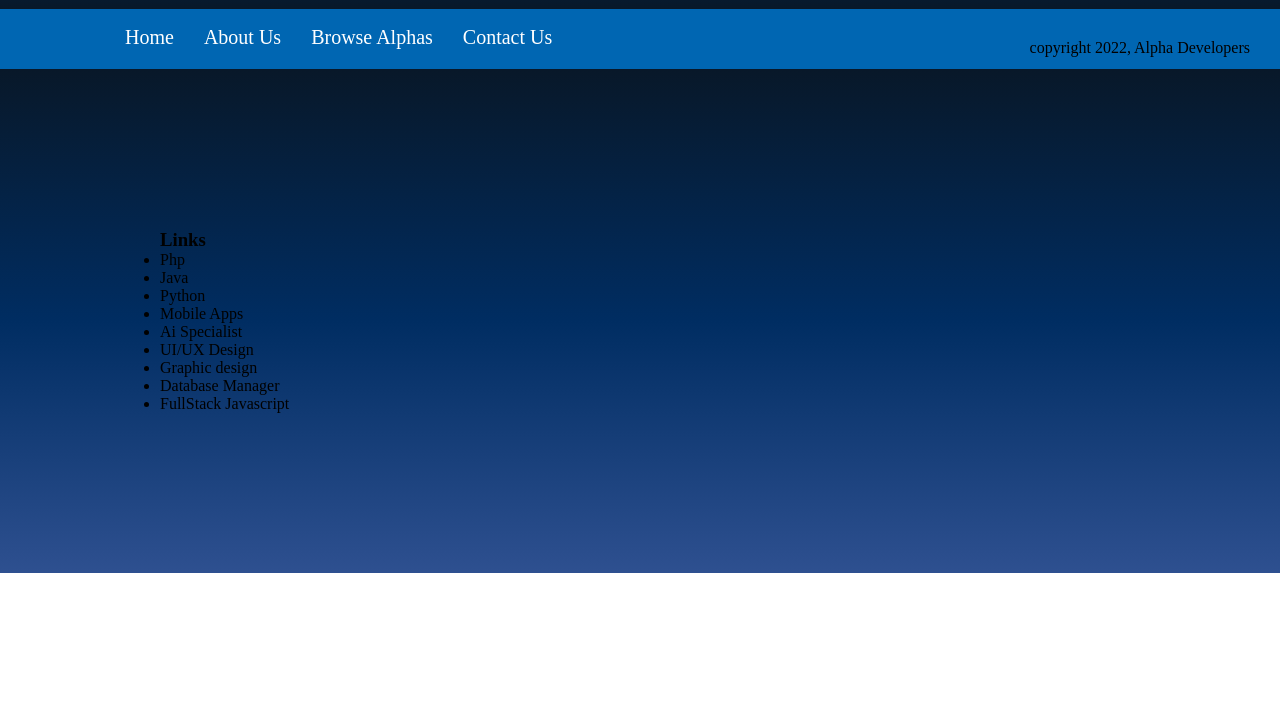
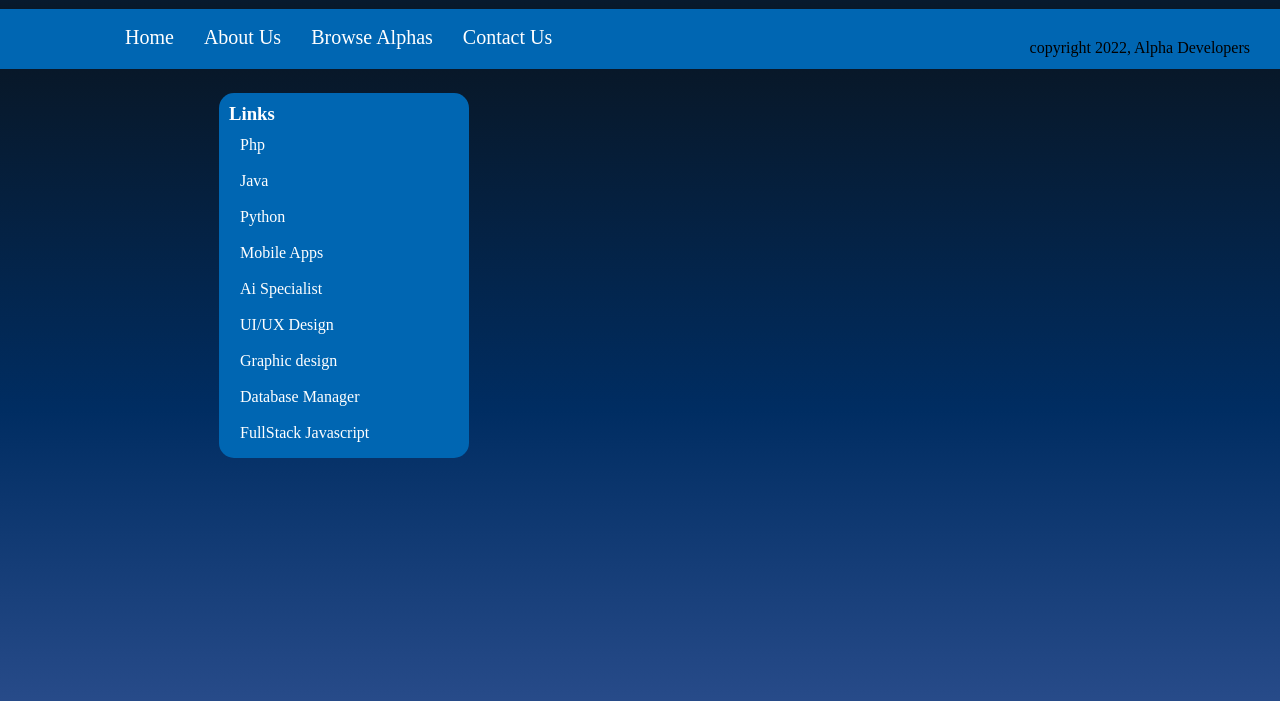
Before and after one commit to leonelta/alpha, a plain HTML site: page alpha.html in a window 1280 px wide. Shown: the part 109-810 px from the top of the page. Drawn offline with Linux system fonts and the light colour scheme.

Commit message:
styling class colum-side

```diff
--- a/sty.css
+++ b/sty.css
@@ -48,7 +48,28 @@
 
 .row{
     background-image: linear-gradient(#081829,#002D62,#2E5090);
-    padding: 160px;
+    padding: 159px;
 }
 
-.
+.column.side{
+    border-radius: 15px;
+    color: white;
+    position: relative;
+    bottom: 135px;
+    left: 60px;
+    background-color: #0066b2;
+    padding: 10px;
+    width: 250px;
+    height: 365px;
+
+}
+.column.side ul{
+    color: white;
+    list-style-type: none;
+}
+
+.column.side ul li{
+    color: white;
+    padding: 7px;
+    margin: 4px;
+}
```
